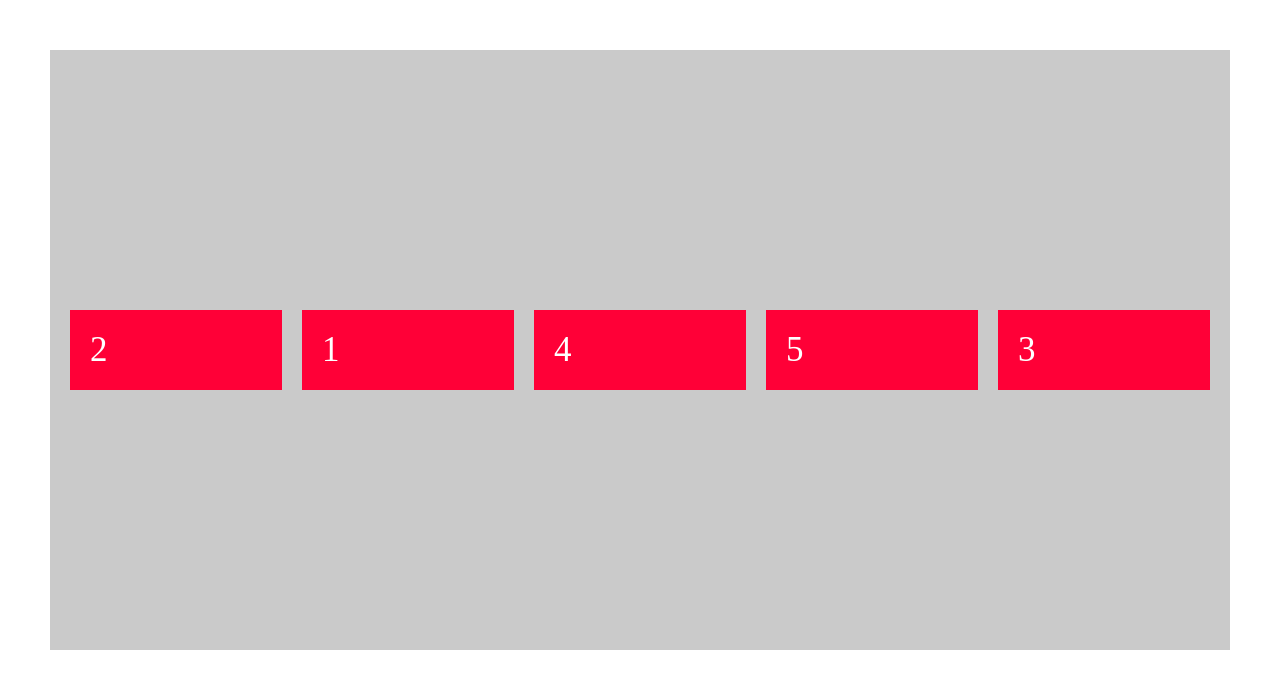
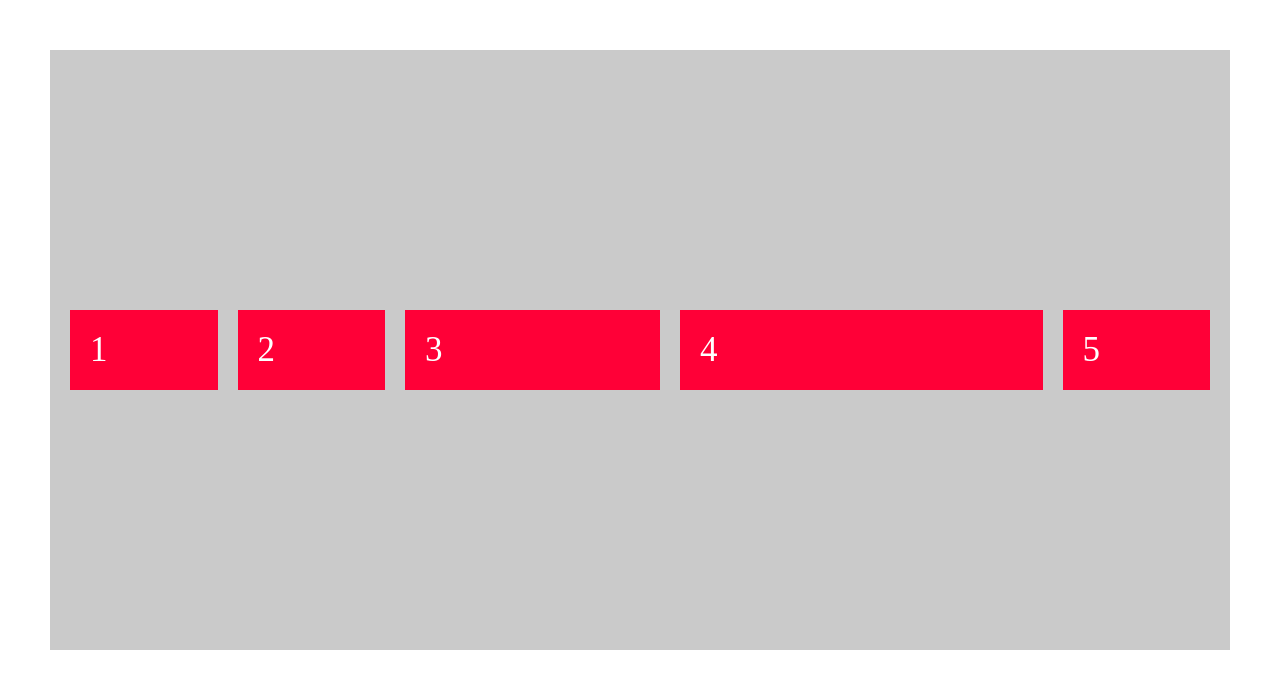
Before and after one commit to JonathanHarmon/JonathanHarmon.github.io, a plain HTML site: page index.html in a window 1280 px wide. Drawn offline with Linux system fonts and the light colour scheme.

Commit message:
updated item order and flex grow values

```diff
--- a/styles.css
+++ b/styles.css
@@ -27,18 +27,23 @@
 }
 
 .item-1 {
-    order: 1;
+    order: 0;
+    flex-grow: 1;
 }
 
 .item-2 {
-    order: 0;
+    order: 1;
+    flex-grow: 1;
 }
 .item-3 {
-    order: 4;
+    order: 2;
+    flex-grow: 2;
 }
 .item-4 {
-    order: 2;
+    order: 3;
+    flex-grow: 3;
 }
 .item-5 {
-    order: 3;
+    order: 4;
+    flex-grow: 1;
 }
```
